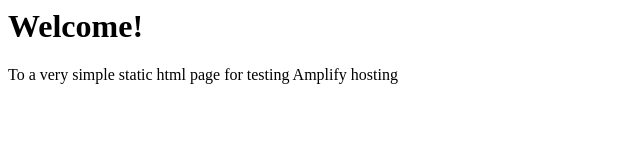
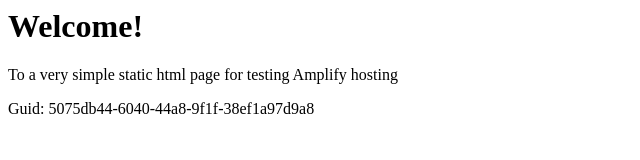
Before and after one commit to aws-aemilia-sfo/Github-PR-Commit-Integration-Test-DoNotTouch-GithubWebhookPreviewCanaryTest-v1-prod-us-west-1, a website: page src/index.html in a window 1280 px wide. Shown: the whole page, without its empty margins (0-640 px from the left). Drawn offline with Linux system fonts and the light colour scheme.

Commit message:
commit from integ tests

```diff
--- a/src/index.html
+++ b/src/index.html
@@ -1,3 +1,5 @@
+
+
 <html lang="en">
 
 <head>
@@ -10,6 +12,6 @@
 <body>
     <h1>Welcome!</h1>
     <p>To a very simple static html page for testing Amplify hosting</p>
-</body>
+    <p>Guid: 5075db44-6040-44a8-9f1f-38ef1a97d9a8</p></body>
 
 </html>
```
